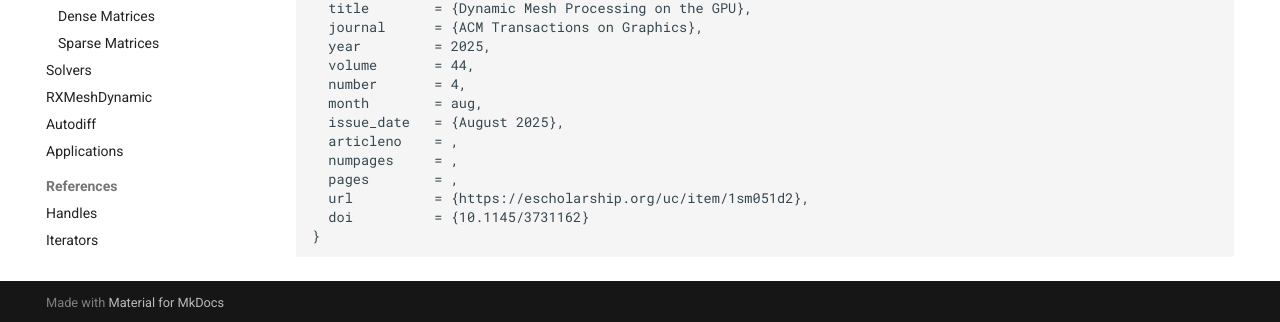
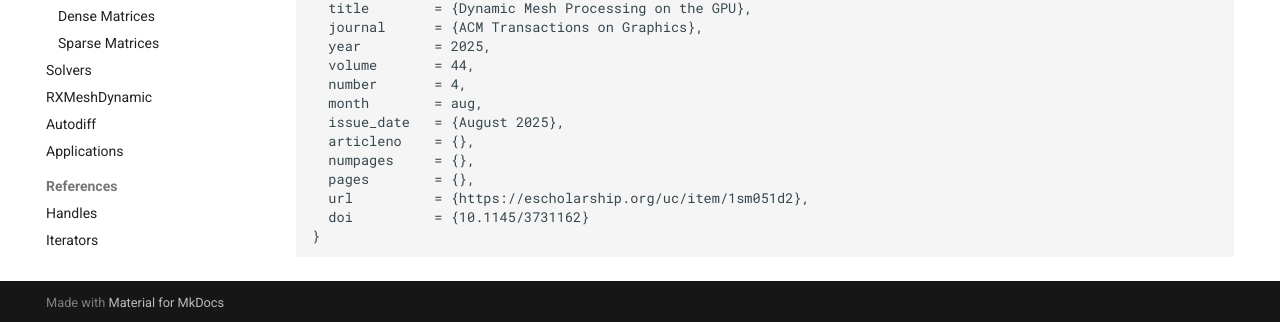
Before and after one commit to Ahdhn/RXMeshDocs, an MkDocs documentation site: the page built from docs/about/bibtex.md, in a window 1280 px wide and 1039 px high. Shown: the part 714-1036 px from the top of the window. Built offline with MkDocs 1.6.1 and Material for MkDocs 9.7.7, drawn with Linux system fonts in a browser that asks for light colours; comment, search, counter and statistics services are not loaded.

```diff
--- a/docs/about/bibtex.md
+++ b/docs/about/bibtex.md
@@ -36,9 +36,9 @@ RXMesh is developed and maintained by researchers and citations help us track it
   number       = 4,
   month        = aug,
   issue_date   = {August 2025},
-  articleno    = ,
-  numpages     = ,
-  pages        = ,
+  articleno    = {},
+  numpages     = {},
+  pages        = {},
   url          = {https://escholarship.org/uc/item/1sm051d2},
   doi          = {10.1145/3731162}
 }
```
